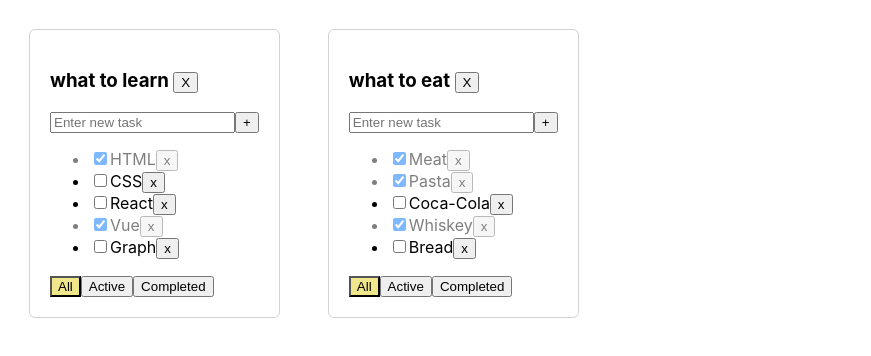
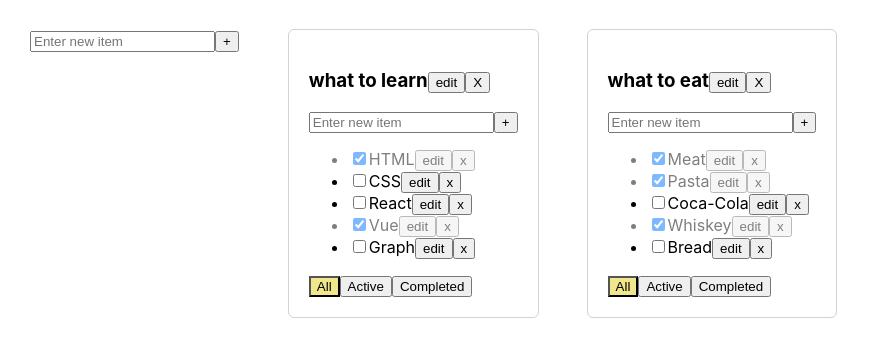
Before and after one commit to nimrab/todolist47, a React (Create React App) app: page / in a window 1280 px wide. Shown: the top 356 px of the page, without its empty margins (0-871 px from the left). Built offline with nearby package versions, Linux system fonts and the light colour scheme.

Commit message:
+new TDL create, edit items

```diff
--- /dev/null
+++ b/src/AddItemForm/AddItemForm.tsx
@@ -0,0 +1,64 @@
+import React, {ChangeEvent, KeyboardEvent, useState} from "react";
+
+
+export type AddItemFormPropsType = {
+    addItem: (title: string) => void
+
+}
+
+export const AddItemForm = (props: AddItemFormPropsType) => {
+
+    const [title, setTitle] = useState<string>("")
+    const [error, setError] = useState<boolean>(false)
+
+
+    const changeTitleByButton = (event: ChangeEvent<HTMLInputElement>) => {
+        setError(false)
+        setTitle(event.currentTarget.value)
+    }
+
+    const changeTitleByEnter = (event: KeyboardEvent<HTMLInputElement>) => {
+        if (event.key === "Enter") {
+            addItemFn()
+        }
+    }
+
+    const addItemFn = () => {
+        const trimTitle = title.trim()
+        if (trimTitle) {
+            props.addItem(trimTitle) //не даем пустую строку
+            setTitle("") //обнуляем поле ввода после энтера
+        } else {
+            setError(true)
+        }
+        setTitle("")
+    }
+
+
+    const errorMessage = error
+        ? <div style={{color: "red"}}>Title is required!</div>
+        : null
+
+
+    return (
+
+        <div>
+
+
+            <input
+                value={title} //будет раб и без присв в перем(полезно, когда обнов стр, а данные сохран)
+                placeholder='Enter new item'
+                onChange={changeTitleByButton}
+                onKeyPress={changeTitleByEnter}
+                className={error ? "error" : ""}
+            />
+
+
+            <button onClick={addItemFn}>+</button>
+            {errorMessage}
+
+
+        </div>
+
+    )
+}
--- a/src/App.tsx
+++ b/src/App.tsx
@@ -2,7 +2,7 @@ import React, {useState} from 'react';
 import './App.css';
 import Todolist from "./Todolist";
 import {v1} from "uuid";
-
+import {AddItemForm} from "./AddItemForm/AddItemForm";
 
 
 export type TaskType = {
@@ -68,7 +68,7 @@ function App() {
     const [filter, setFilter] = useState<FilterValuesType>("all")
 
     const removeTask = (taskID: string, todolist_Id: string) => {
-       const filter = task[todolist_Id].filter(el => el.id !== taskID)
+        const filter = task[todolist_Id].filter(el => el.id !== taskID)
         task[todolist_Id] = filter
         setTasks({...task})
     }
@@ -79,7 +79,8 @@ function App() {
             isDone: false
         }
 
-        setTasks({...task,
+        setTasks({
+            ...task,
             [todolist_Id]: [newTask, ...task[todolist_Id]]
         })
 
@@ -91,11 +92,11 @@ function App() {
             }
             return el
         })
-        setTasks({...task, [todolist_Id]:[...updatedTasks] })
+        setTasks({...task, [todolist_Id]: [...updatedTasks]})
     }
     const changeFilter = (filter: FilterValuesType, todolist_Id: string) => {
 
-        setTodoLists(todoLists.map(el => el.id === todolist_Id ? {...el, filter} : el ))
+        setTodoLists(todoLists.map(el => el.id === todolist_Id ? {...el, filter} : el))
 
     }
     const removeTodolist = (todolist_Id: string) => {
@@ -103,8 +104,29 @@ function App() {
         delete task[todolist_Id]
     }
 
+    const addTodolist = (title: string) => {
+        setTodoLists([...todoLists, {id: v1(), title: title, filter: 'all'}])
+
+        const todoListID = v1()
+        const newTodoList: TodolistType = {
+            id: todoListID,
+            title,
+            filter: "all"
+        }
+        setTodoLists([...todoLists, newTodoList])
+        setTasks({...task, [todoListID]: []})
+    }
+
+    const changeTodolistTitle = (title: string, todolist_Id: string) => {
+        setTodoLists(todoLists.map(el => el.id === todolist_Id ? {...el, title} : el))
+    }
+
+    const changeTaskTitle = (id: string, title: string, todolist_Id: string) => {
+        setTasks({...task, [todolist_Id]:task[todolist_Id].map(el=> el.id === id ? {...el, title:title} : el)})
+    }
+
+
     const todolistsComponents = todoLists.map(el => {
-
 
         let tasksForRender = task[el.id]
 
@@ -114,6 +136,7 @@ function App() {
         if (el.filter === "completed") {
             tasksForRender = task[el.id].filter(el => el.isDone)
         }
+
 
         return (
             <Todolist
@@ -127,16 +150,17 @@ function App() {
                 addTask={addTask}
                 changeTaskStatus={changeTaskStatus}
                 removeTodolist={removeTodolist}
+                changeTaskTitle={changeTaskTitle}
+                changeTodolistTitle={changeTodolistTitle}
             />
         )
     })
 
 
-
-
     return (
         <div className="App">
 
+            <AddItemForm addItem={addTodolist}/>
             {todolistsComponents}
 
         </div>
--- /dev/null
+++ b/src/EditableSpan/EditableSpan.tsx
@@ -0,0 +1,41 @@
+import React, {ChangeEvent, useState} from "react";
+
+export type EditableSpanPropsType = {
+    title: string
+    changeTitle: (title: string) => void
+}
+
+export const EditableSpan = (props: EditableSpanPropsType) => {
+
+    const [editMode, setEditMode] = useState<boolean>(false)
+    const [title, setTitle] = useState<string>(props.title)
+
+    const onEditMode = () => setEditMode(true)
+    const offEditMode = () => {
+        setEditMode(false)
+        props.changeTitle(title)
+    }
+
+
+    const changeTitleByButton = (event: ChangeEvent<HTMLInputElement>) => {
+        setTitle(event.currentTarget.value)
+    }
+
+    return (
+        editMode
+            ? <input
+                value={title}
+                onBlur={offEditMode}
+                autoFocus={true}
+                onChange={changeTitleByButton}
+            />
+            : <span
+                onDoubleClick={onEditMode}
+            >
+                {props.title}
+
+                <button onClick={onEditMode}>edit</button>
+        </span>
+    )
+
+}
--- a/src/Todolist.tsx
+++ b/src/Todolist.tsx
@@ -1,6 +1,8 @@
 import React, {ChangeEvent, useState} from "react";
 import {TaskType, FilterValuesType} from "./App";
 import {KeyboardEvent} from "react";
+import {AddItemForm} from "./AddItemForm/AddItemForm";
+import {EditableSpan} from "./EditableSpan/EditableSpan";
 
 export type TodolistPropsType = {
     id: string
@@ -12,17 +14,20 @@ export type TodolistPropsType = {
     filter: string
     changeTaskStatus: (id: string, isDoneNewValue: boolean, todolist_Id: string) => void
     removeTodolist: (todolist_Id: string) => void
+    changeTaskTitle: (id: string, title: string, todolist_Id: string) => void
+    changeTodolistTitle: (title:string, todolist_Id: string) => void
 
 }
 
 const Todolist: React.FC<TodolistPropsType> = (props) => {
 
-    const [title, setTitle] = useState<string>("") //local state
-
-    const [error, setError] = useState<boolean>(false)
-
 
     const tasksJsxElements = props.tasks.map(el => {
+
+        const changeTitle_Map = (title:string) => {
+            props.changeTaskTitle(el.id, title, props.id)
+        }
+
         return (
             //лучше задать(склеить) id самому, тк по умолчанию он возьмет индексы массива(а элементы потом удаляем, индесы не последовательные)
             <li key={el.id} className={el.isDone ? "is-done" : ""}>
@@ -31,7 +36,12 @@ const Todolist: React.FC<TodolistPropsType> = (props) => {
                     checked={el.isDone}
                     onChange={(event: ChangeEvent<HTMLInputElement>) => props.changeTaskStatus(el.id, event.currentTarget.checked, props.id)}
                 />
-                <span>{el.title}</span>
+
+                <EditableSpan
+                    title={el.title}
+                    changeTitle={changeTitle_Map}
+                />
+
                 <button onClick={() => props.removeTask(el.id, props.id)}>x</button>
             </li>)
     });
@@ -43,55 +53,35 @@ const Todolist: React.FC<TodolistPropsType> = (props) => {
     const setActive = (value: string) => {
         return props.filter === value ? "active-filter" : ""
     }
-    const changeTitleByButton = (event: ChangeEvent<HTMLInputElement>) => {
-        setError(false)
-        setTitle(event.currentTarget.value)
+    const removeTodolist = () => props.removeTodolist(props.id)
+    const addTaskFn = (title: string) => {
+        props.addTask(title, props.id) //не даем пустую строку
     }
-    const removeTodolist = () => props.removeTodolist(props.id)
-
-
-    const addTaskFn = () => {
-
-        const trimTitle = title.trim()
-        if (trimTitle) {
-            props.addTask(trimTitle, props.id) //не даем пустую строку
-            setTitle("") //обнуляем поле ввода после энтера
-        } else {
-            setError(true)
-        }
-        setTitle("")
+    const changeTitle = (title:string) => {
+        props.changeTodolistTitle(title, props.id)
     }
 
-
-    const errorMessage = error
-        ? <div style={{color: "red"}}>Title is required!</div>
-        : null
-
-
-    const changeTitleByEnter = (event: KeyboardEvent<HTMLInputElement>) => {
-        if (event.key === "Enter") {
-            addTaskFn()
-        }
-    } //import from react!
 
 
 //UI:
     return (
         <div className="todolist">
             <div>
-                <h3>{props.title} <button onClick={removeTodolist}>X</button></h3>
-                <div>
-                    <input
-                        value={title} //будет раб и без присв в перем(полезно, когда обнов стр, а данные сохран)
-                        placeholder='Enter new task'
-                        onChange={changeTitleByButton}
-                        onKeyPress={changeTitleByEnter}
-                        className={error ? "error" : ""}
+                <h3>
+                    <EditableSpan
+                        title={props.title}
+                        changeTitle={changeTitle}
                     />
-                    <button onClick={addTaskFn}>+</button>
-                    {errorMessage}
 
-                </div>
+                    <button onClick={removeTodolist}>X</button>
+                </h3>
+
+
+                <AddItemForm
+                    addItem={addTaskFn}
+
+                />
+
                 <ul>
 
                     {tasksJsxElements}
```
